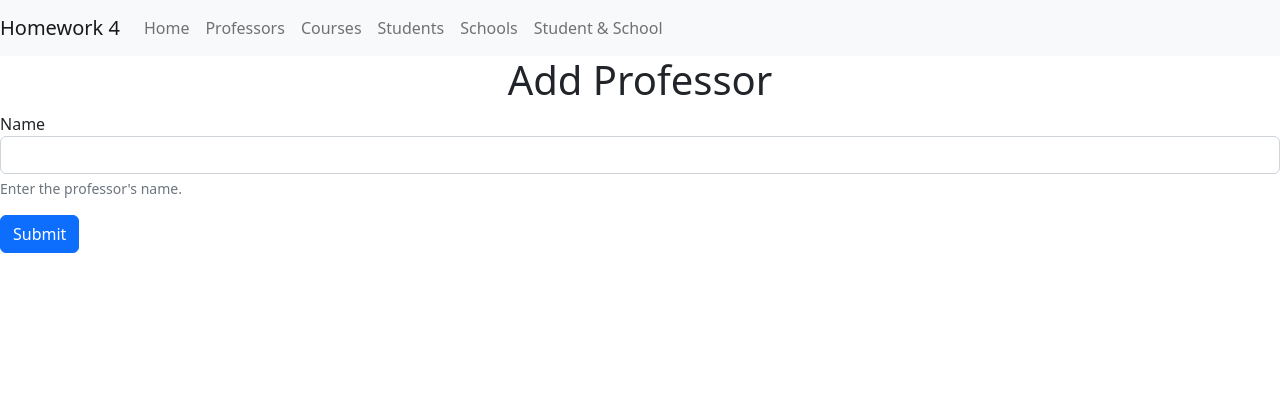
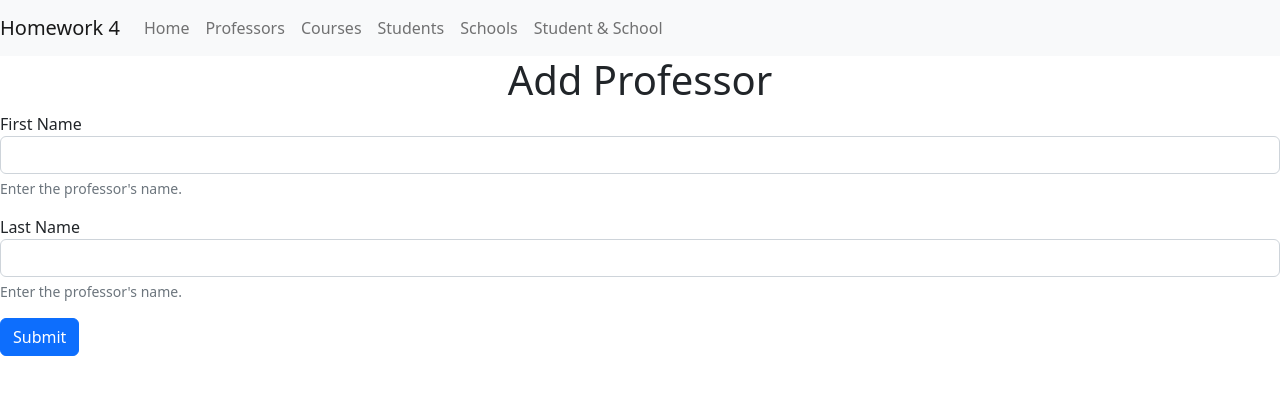
Before and after one commit to emilyprivett/homework4, a PHP site: page /professor-add.php in a window 1280 px wide. Shown: the top 395 px of the page. Run offline with PHP 8.4, Linux system fonts and the light colour scheme.

Commit message:
hdsjbhds

```diff
--- a/professor-add.php
+++ b/professor-add.php
@@ -39,8 +39,13 @@
 
 <form method="post" action="professor-add-save.php">
   <div class="mb-3">
-    <label for="professorName">Name</label>
-    <input type="text" class="form-control" id="professorName" aria-describedby="nameHelp" name="pName">
+    <label for="professorFirstName">First Name</label>
+    <input type="text" class="form-control" id="professorName" aria-describedby="nameHelp" name="pFName">
+    <div id="nameHelp" class="form-text text-muted">Enter the professor's name.</div>
+  </div>
+  <div class="mb-3">
+    <label for="professorLastName">Last Name</label>
+    <input type="text" class="form-control" id="professorName" aria-describedby="nameHelp" name="pLName">
     <div id="nameHelp" class="form-text text-muted">Enter the professor's name.</div>
   </div>
   <button type="submit" class="btn btn-primary">Submit</button>
```
